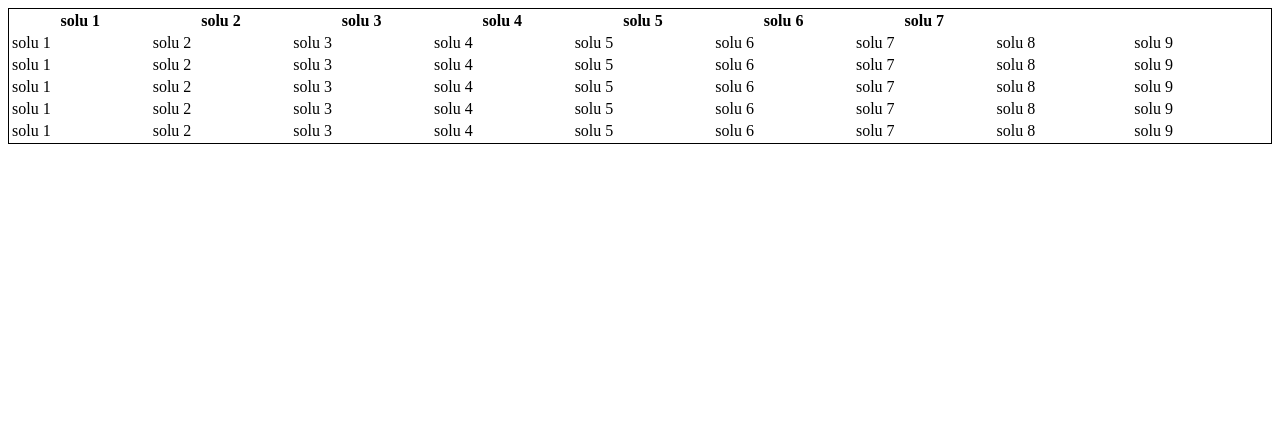
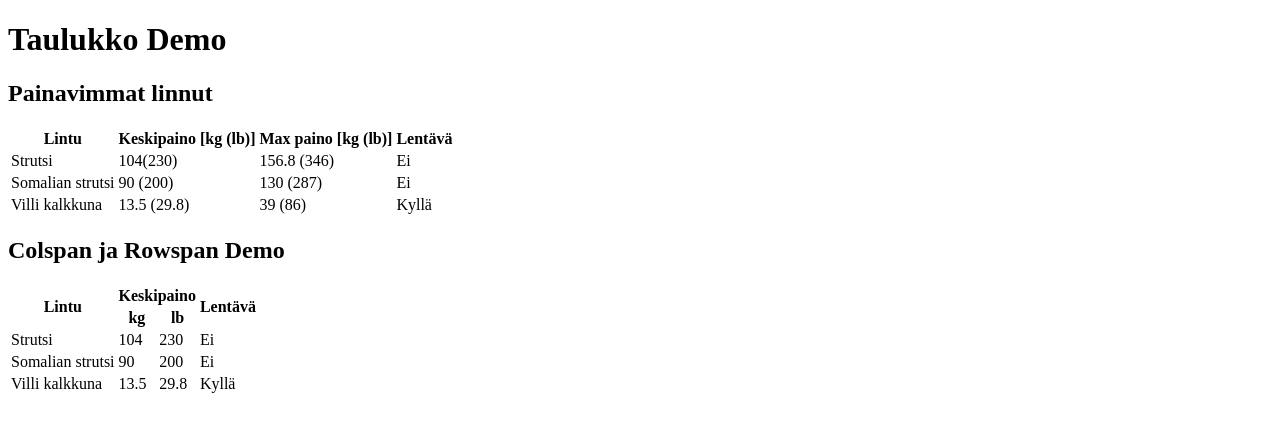
Before and after one commit to Ipe92/HTML_harjoitukset, a plain HTML site: page 7. taulukot/index.html in a window 1280 px wide. Drawn offline with Linux system fonts and the light colour scheme.

Commit message:
taulukot tehty

```diff
--- a/7. taulukot/index.html
+++ b/7. taulukot/index.html
@@ -7,71 +7,74 @@
 		<title>Taulukot</title>
 	</head>
 	<body>
-		<table style="width: 100%; border: 1px solid black">
+		<body cz-shortcut-listen="true">
+			<h1>Taulukko Demo</h1>
+			<h2>Painavimmat linnut</h2>
+			<table>
+				<thead>
 					<tr>
-				<th>solu 1</th>
-				<th>solu 2</th>
-				<th>solu 3</th>
-				<th>solu 4</th>
-				<th>solu 5</th>
-				<th>solu 6</th>
-				<th>solu 7</th>
+						<th>Lintu</th>
+						<th>Keskipaino [kg (lb)]</th>
+						<th>Max paino [kg (lb)]</th>
+						<th>Lentävä</th>
+					</tr>
+				</thead>
+				<tbody>
+					<tr>
+						<td>Strutsi</td>
+						<td>104(230)</td>
+						<td>156.8 (346)</td>
+						<td>Ei</td>
 					</tr>
 					<tr>
-				<td>solu 1</td>
-				<td>solu 2</td>
-				<td>solu 3</td>
-				<td>solu 4</td>
-				<td>solu 5</td>
-				<td>solu 6</td>
-				<td>solu 7</td>
-				<td>solu 8</td>
-				<td>solu 9</td>
+						<td>Somalian strutsi</td>
+						<td>90 (200)</td>
+						<td>130 (287)</td>
+						<td>Ei</td>
 					</tr>
 					<tr>
-				<td>solu 1</td>
-				<td>solu 2</td>
-				<td>solu 3</td>
-				<td>solu 4</td>
-				<td>solu 5</td>
-				<td>solu 6</td>
-				<td>solu 7</td>
-				<td>solu 8</td>
-				<td>solu 9</td>
+						<td>Villi kalkkuna</td>
+						<td>13.5 (29.8)</td>
+						<td>39 (86)</td>
+						<td>Kyllä</td>
+					</tr>
+				</tbody>
+			</table>
+
+			<h2>Colspan ja Rowspan Demo</h2>
+			<table>
+				<thead>
+					<tr>
+						<th rowspan="2">Lintu</th>
+						<th colspan="2">Keskipaino</th>
+						<th rowspan="2">Lentävä</th>
 					</tr>
 					<tr>
-				<td>solu 1</td>
-				<td>solu 2</td>
-				<td>solu 3</td>
-				<td>solu 4</td>
-				<td>solu 5</td>
-				<td>solu 6</td>
-				<td>solu 7</td>
-				<td>solu 8</td>
-				<td>solu 9</td>
+						<th>kg</th>
+						<th>lb</th>
+					</tr>
+				</thead>
+				<tbody>
+					<tr>
+						<td>Strutsi</td>
+						<td>104</td>
+						<td>230</td>
+						<td>Ei</td>
 					</tr>
 					<tr>
-				<td>solu 1</td>
-				<td>solu 2</td>
-				<td>solu 3</td>
-				<td>solu 4</td>
-				<td>solu 5</td>
-				<td>solu 6</td>
-				<td>solu 7</td>
-				<td>solu 8</td>
-				<td>solu 9</td>
+						<td>Somalian strutsi</td>
+						<td>90</td>
+						<td>200</td>
+						<td>Ei</td>
 					</tr>
 					<tr>
-				<td>solu 1</td>
-				<td>solu 2</td>
-				<td>solu 3</td>
-				<td>solu 4</td>
-				<td>solu 5</td>
-				<td>solu 6</td>
-				<td>solu 7</td>
-				<td>solu 8</td>
-				<td>solu 9</td>
+						<td>Villi kalkkuna</td>
+						<td>13.5</td>
+						<td>29.8</td>
+						<td>Kyllä</td>
 					</tr>
+				</tbody>
 			</table>
 		</body>
+	</body>
 </html>
```
Also changed, not shown: 7. taulukot/tehtava-8-taulukot.html (added, +107 -0 lines). Lines whose indentation alone changed are shown as unchanged.
